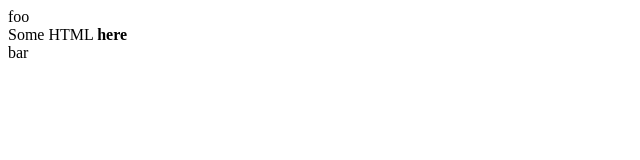
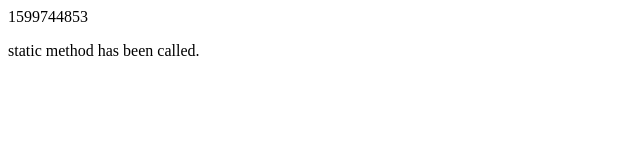
Before and after one commit to syki66/timestamp, a plain HTML site: page index.html in a window 1280 px wide. Shown: the whole page, without its empty margins (0-640 px from the left). Drawn offline with nearby package versions, Linux system fonts and the light colour scheme.

Commit message:
body with payload not working

```diff
--- a/index.html
+++ b/index.html
@@ -1,25 +1,58 @@
-<!DOCTYPE html>
-<html lang="en">
+<html>
     <head>
-    <meta charset="UTF-8">
-    <meta name="viewport" content="width=device-width, initial-scale=1.0">
-    <title>Document</title>
+        <script src="https://ajax.googleapis.com/ajax/libs/jquery/3.5.1/jquery.min.js"></script>
+        <script>
+
+
+
+
+
+
+
+
+
+
+
+
+
+
+
+
+        function httpGet(theUrl)
+        {
+            var xmlHttp = new XMLHttpRequest();
+            xmlHttp.open( "GET", theUrl, false ); // false for synchronous request
+            xmlHttp.send( null );
+            return xmlHttp.responseText;
+        }
+
+        console.log(httpGet("http://127.0.0.1:8080/"));
+        </script>
     </head>
     <body>
-    <div id="div-1">foo</div>
-    <div id="div-2">bar</div>
+        <div>
+
+        </div>
+        <form action="" method="GET" class="form-example">
+
+
+        </form>
+
     </body>
     <script>
-    var el = document.getElementById("div-2"),
-    html = "<span>Some HTML <b>here</b></span>";
+        class ClassWithStaticMethod {
+            static staticMethod() {
+                return 'static method has been called.';
+            }
+        }
 
-// Internet Explorer, Opera, Google Chrome and Safari
-if (el.insertAdjacentHTML)
-    el.insertAdjacentHTML ("beforeBegin", html);
-else {
-    var range = document.createRange();
-    var frag = range.createContextualFragment(html);
-    el.parentNode.insertBefore(frag, el);
-}
+        document.write(ClassWithStaticMethod.staticMethod());
+
+
+
+            const timestamp = document.querySelector("div");
+            timestamp.innerHTML = Math.floor( Date.now() / 1000 );
+
+
     </script>
 </html>
```
Lines whose indentation alone changed are shown as unchanged.
